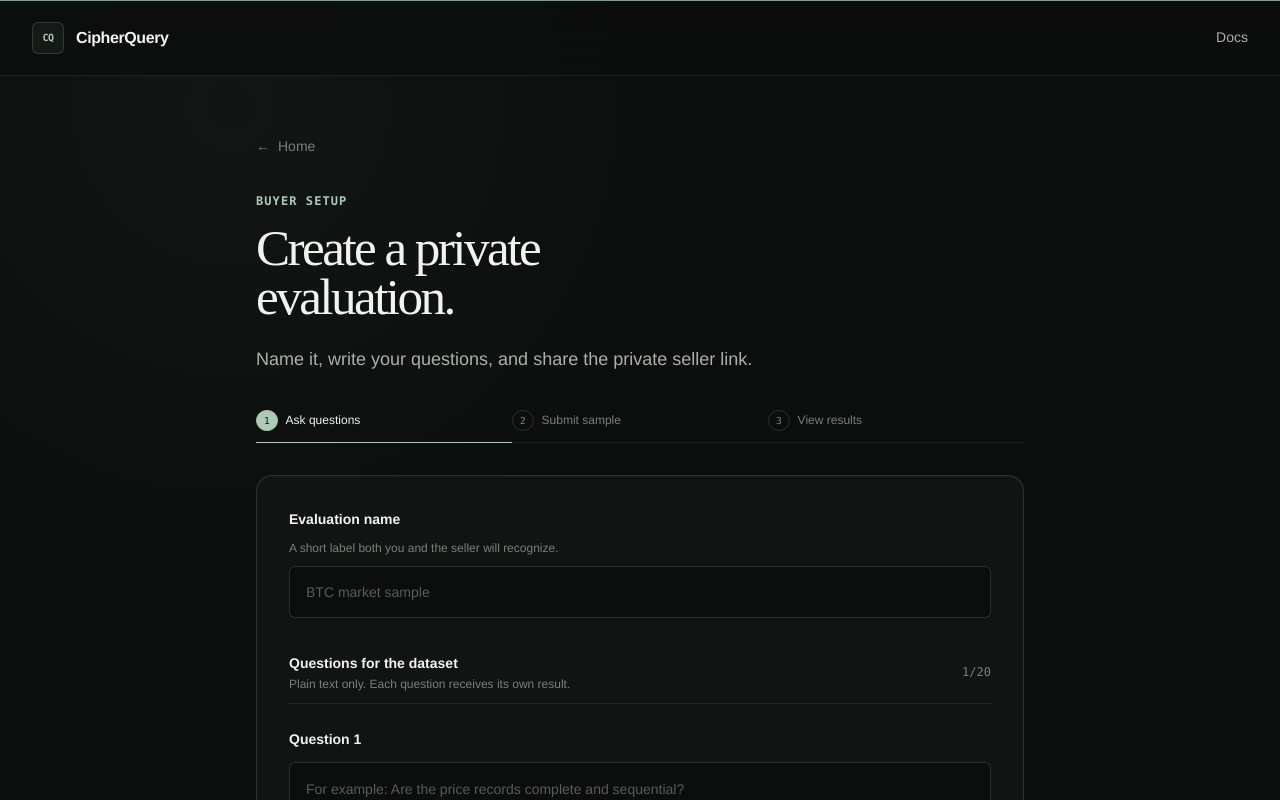
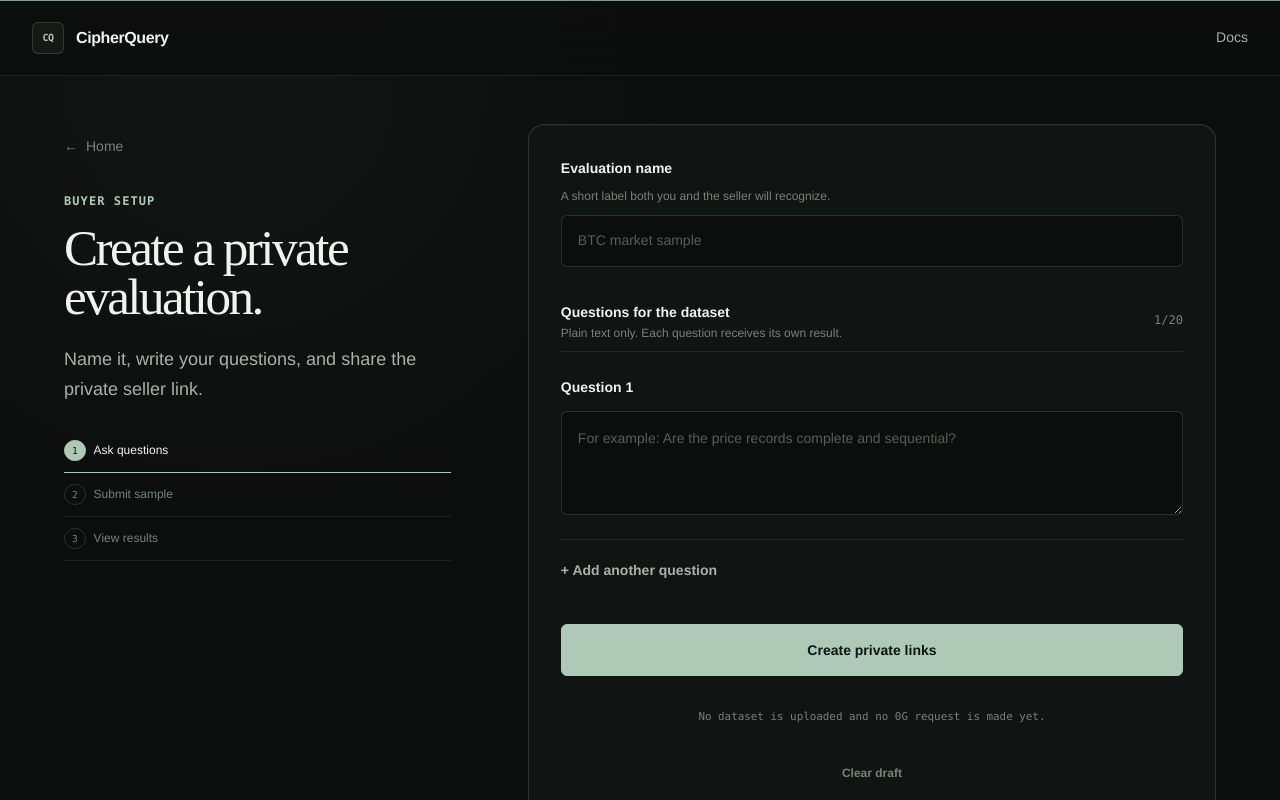
Before and after one commit to itsyuvallavi/blindsample, a Next.js app: page /new in a window 1280 px wide. Shown: the top 800 px of the page. Built offline with nearby package versions, Linux system fonts and the light colour scheme.

Commit message:
use two-column evaluation setup layout

```diff
--- a/src/app/globals.css
+++ b/src/app/globals.css
@@ -591,12 +591,22 @@ code {
 /* Creation */
 
 .creation-page {
-  width: min(100%, 48rem);
+  width: min(100%, 72rem);
   margin-inline: auto;
+  display: grid;
+  grid-template-columns: minmax(18rem, 0.72fr) minmax(0, 1.28fr);
+  align-items: start;
+  gap: clamp(3rem, 6vw, 6rem);
 }
 
 .creation-intro {
-  margin-block-end: var(--space-xl);
+  position: sticky;
+  top: 6.75rem;
+  margin-block-end: 0;
+}
+
+.creation-intro .workflow-progress ol {
+  grid-template-columns: 1fr;
 }
 
 .back-link {
@@ -1726,6 +1736,20 @@ code {
   .seller-flow__intro {
     grid-column: auto;
   }
+
+  .creation-page {
+    width: min(100%, 48rem);
+    grid-template-columns: 1fr;
+    gap: var(--space-xl);
+  }
+
+  .creation-intro {
+    position: static;
+  }
+
+  .creation-intro .workflow-progress ol {
+    grid-template-columns: repeat(3, 1fr);
+  }
 }
 
 @media (max-width: 52rem) {
```
